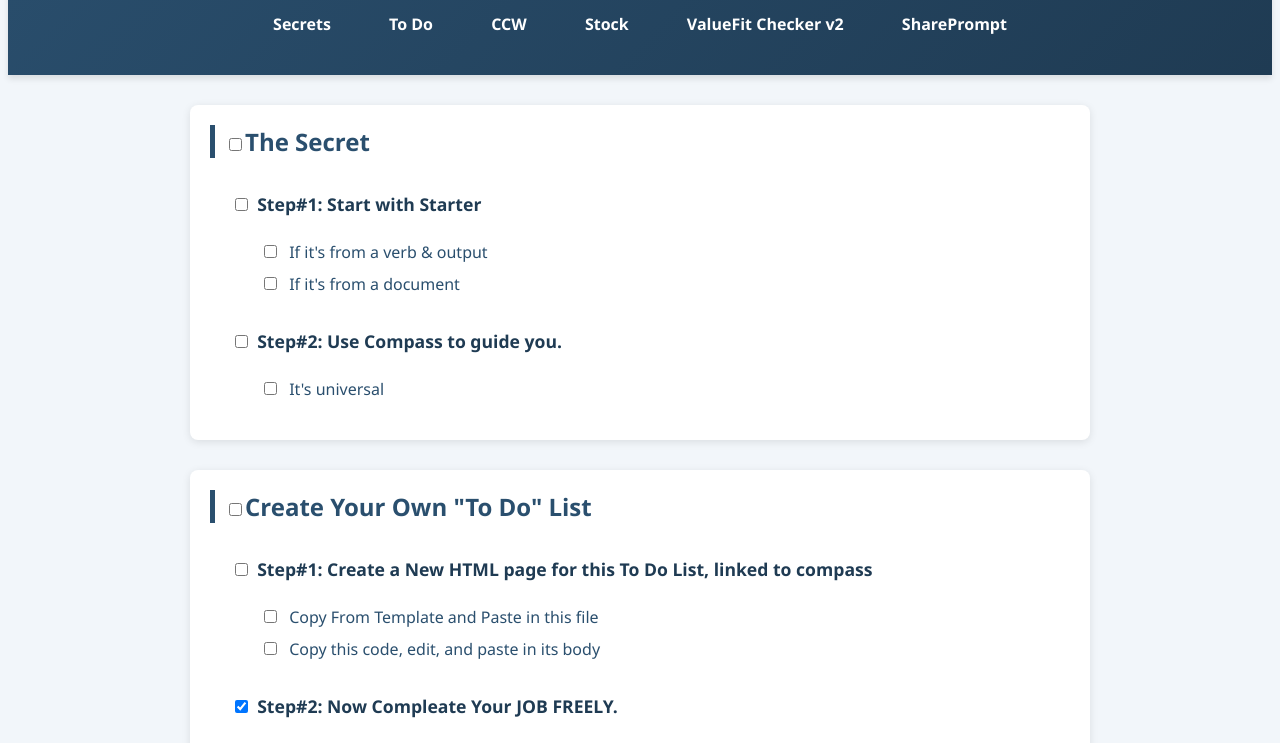
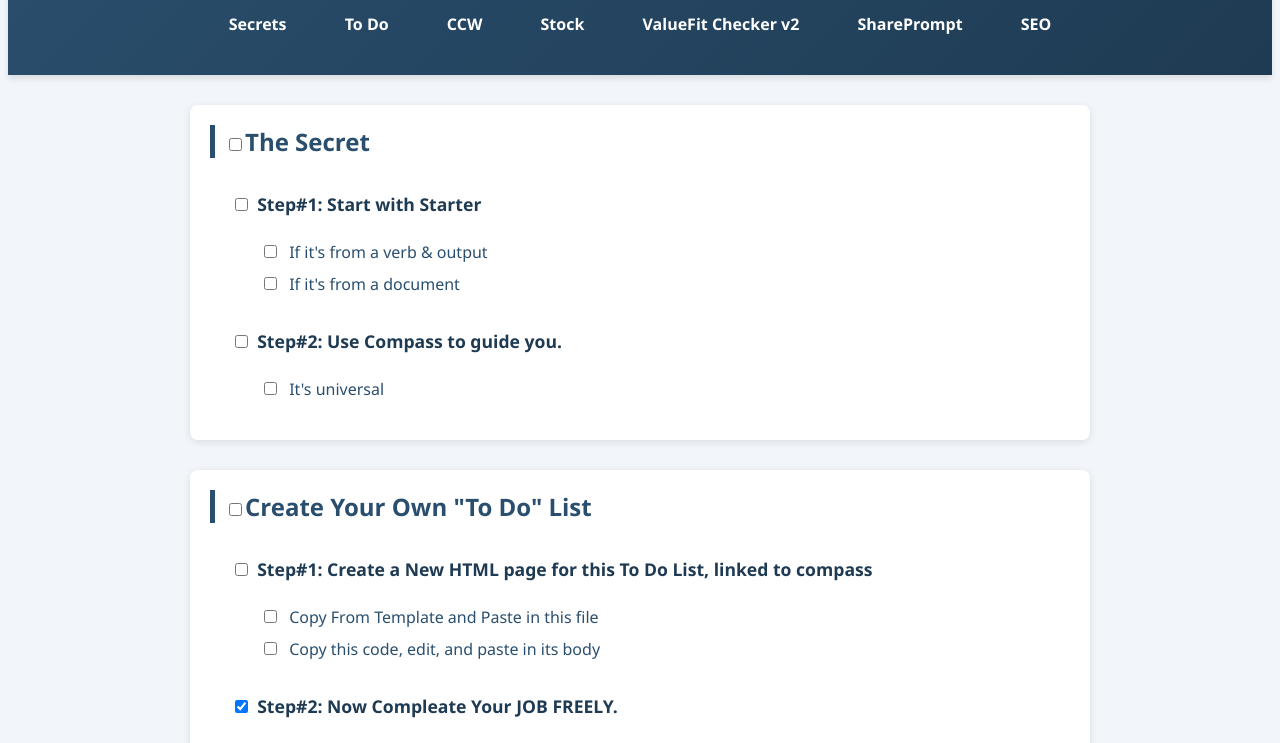
Before and after one commit to sivahqpw/xyz, a plain HTML site: page index.html in a window 1280 px wide. Shown: the part 166-909 px from the top of the page. Drawn offline with Linux system fonts and the light colour scheme.

Commit message:
Update index.html

```diff
--- a/index.html
+++ b/index.html
@@ -106,6 +106,7 @@
       <a href="stock.html">Stock</a>
       <a href="valuefit.html">ValueFit Checker v2</a>
       <a href="share.html">SharePrompt</a>
+      <a href="seo.html">SEO</a>
     </nav>
   </header>
   <main>
```
